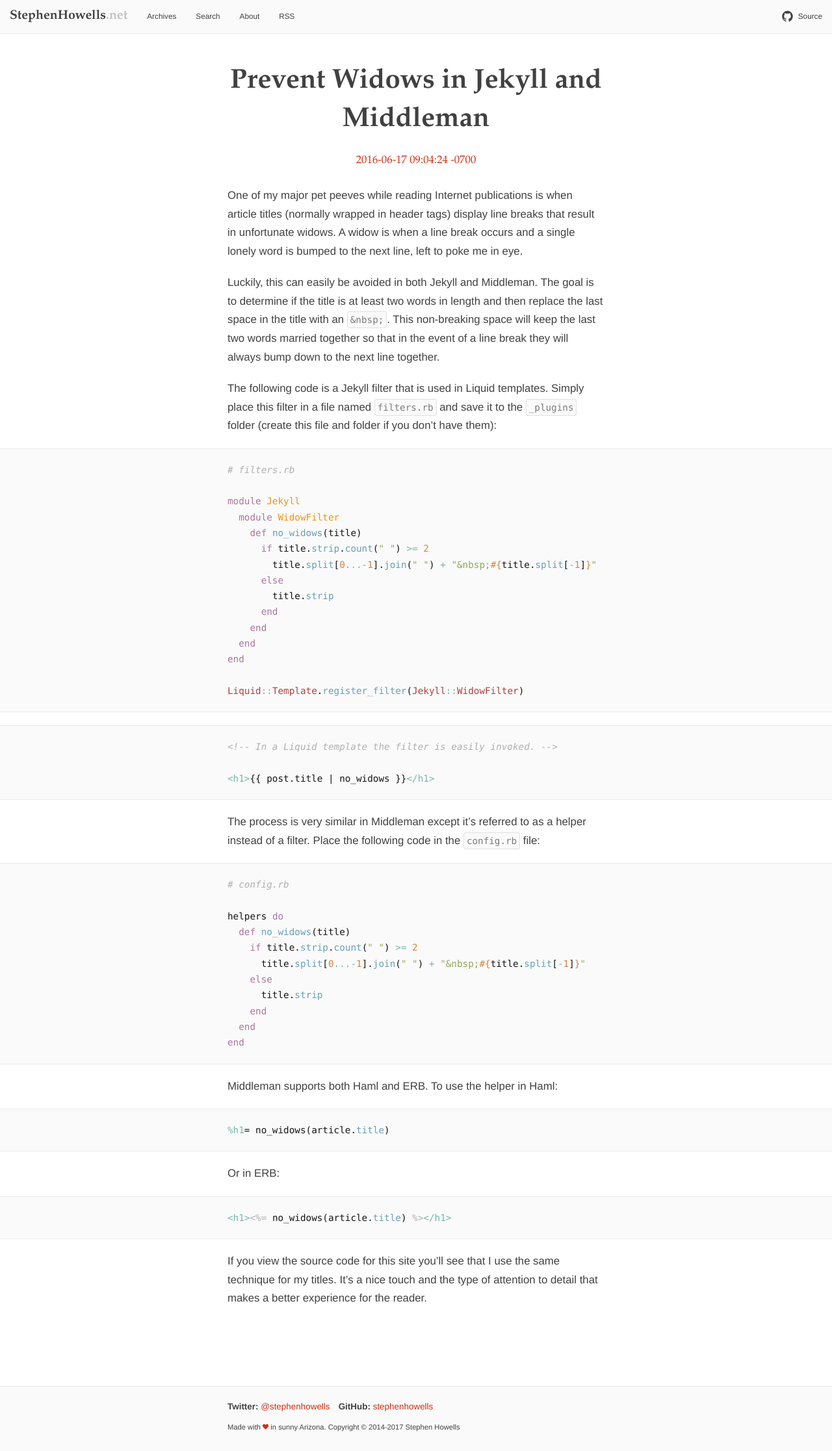
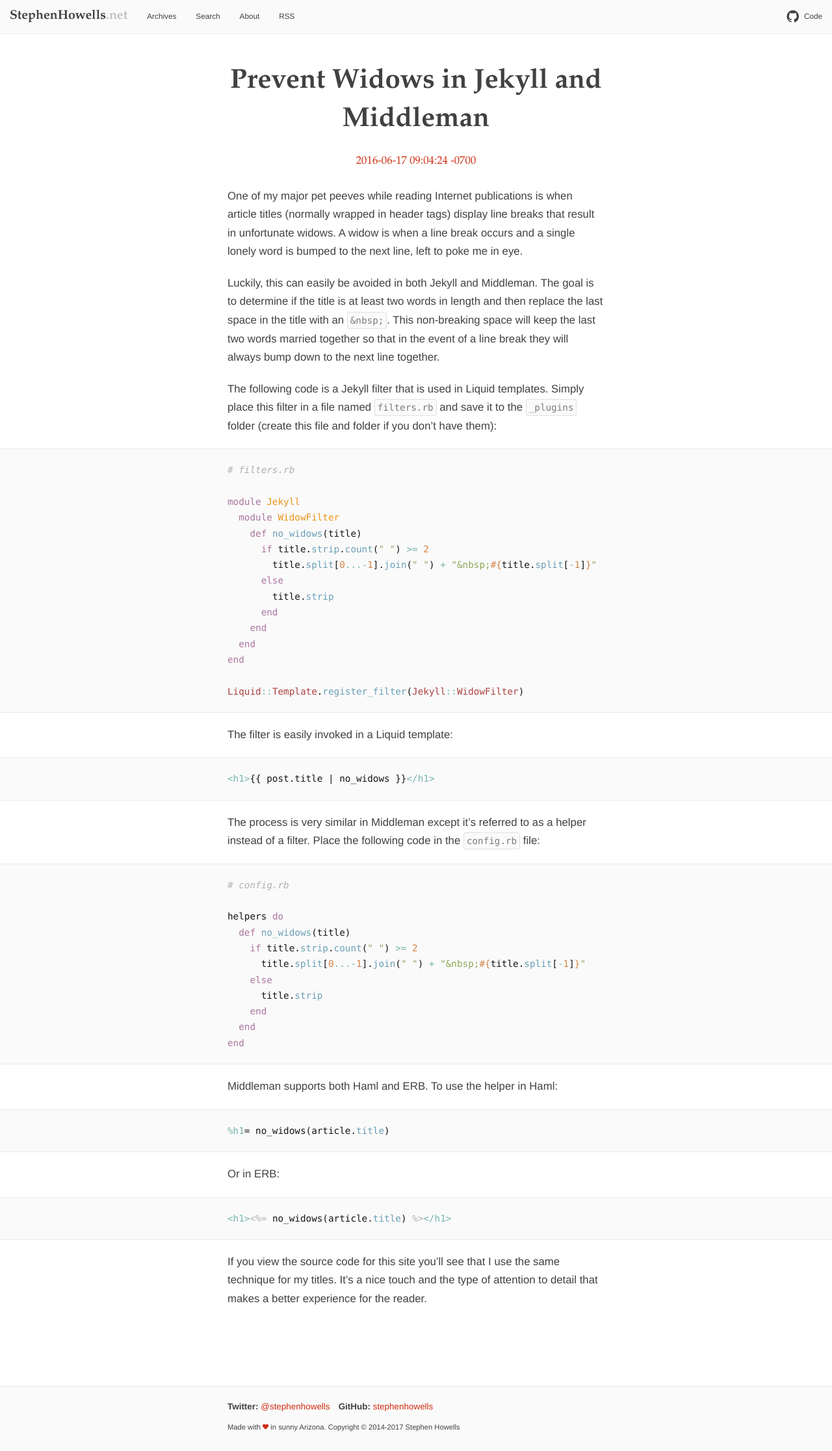
Before and after one commit to stephenhowells/stephenhowells.net, a Jekyll site: the page built from _posts/2016-06-17-prevent-widows-in-jekyll-and-middleman.markdown, in a window 1280 px wide. Shown: the whole page at 65% size. Built offline with Jekyll 4.4.1, drawn with Linux system fonts in a browser that asks for light colours; nearby versions of some CDN libraries; some web fonts are replaced; comment, search, counter and statistics services are not loaded.

Commit message:
GitHub link

````diff
--- a/_includes/nav.html
+++ b/_includes/nav.html
@@ -24,7 +24,7 @@
       </ul>
       <ul class="nav navbar-nav navbar-right">
         <li>
-          <a href="https://github.com/stephenhowells/stephenhowells.net"><i class="icon ion-social-github"></i>Source</a>
+          <a href="https://github.com/stephenhowells/stephenhowells.net"><i class="icon ion-social-github"></i>Code</a>
         </li>
       </ul>
     </div>
--- a/_posts/2016-06-17-prevent-widows-in-jekyll-and-middleman.markdown
+++ b/_posts/2016-06-17-prevent-widows-in-jekyll-and-middleman.markdown
@@ -30,9 +30,9 @@
 Liquid::Template.register_filter(Jekyll::WidowFilter)
 ```
 
+The filter is easily invoked in a Liquid template:
+
 ```html
-<!-- In a Liquid template the filter is easily invoked. -->
-
 <h1>{{ post.title | no_widows }}</h1>
 ```
 
--- a/_scss/_navbar.scss
+++ b/_scss/_navbar.scss
@@ -53,7 +53,7 @@
   font-weight: 400;
   background: none;
   i {
-    font-size: 1.6em !important;
+    font-size: 1.8em !important;
     color: $body-font-color;
     vertical-align: middle;
   }
````
Also changed, not shown: Gemfile.lock, _includes/main.min.css, dist/css/main.min.css.
